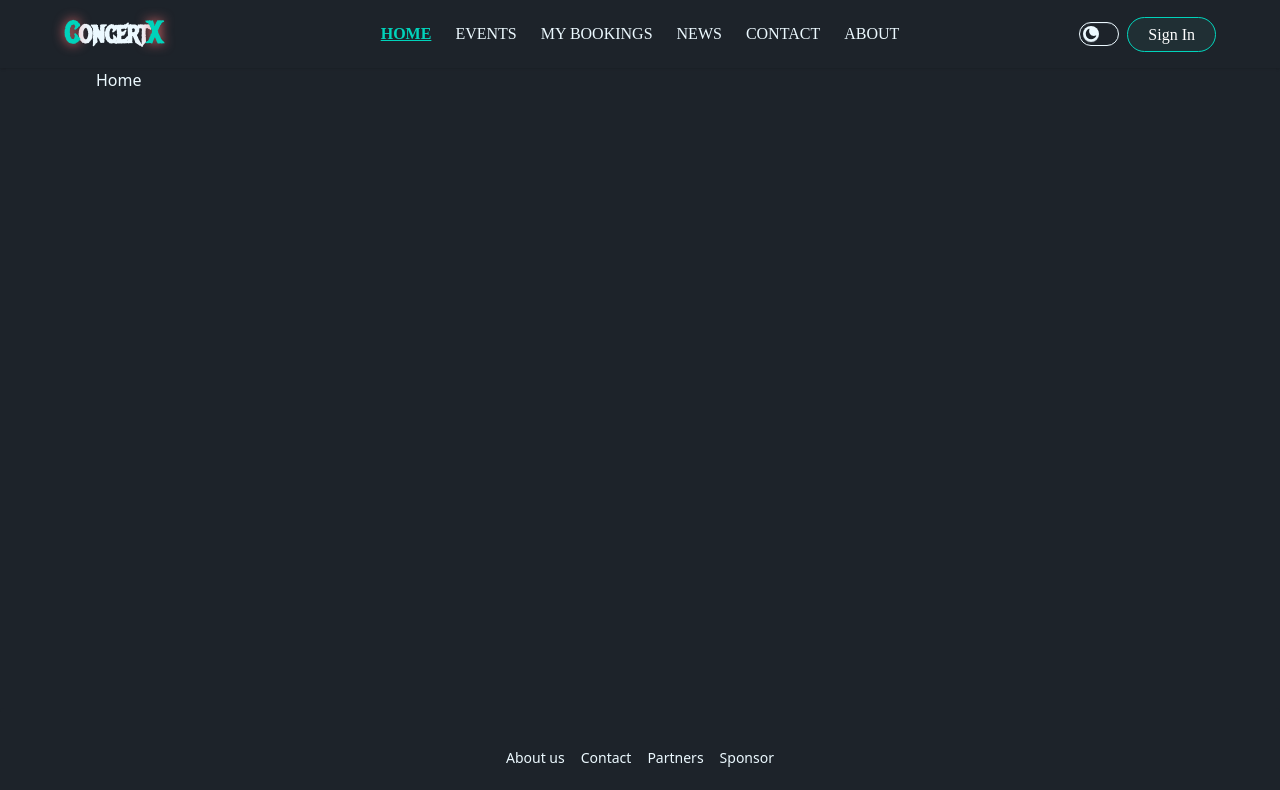
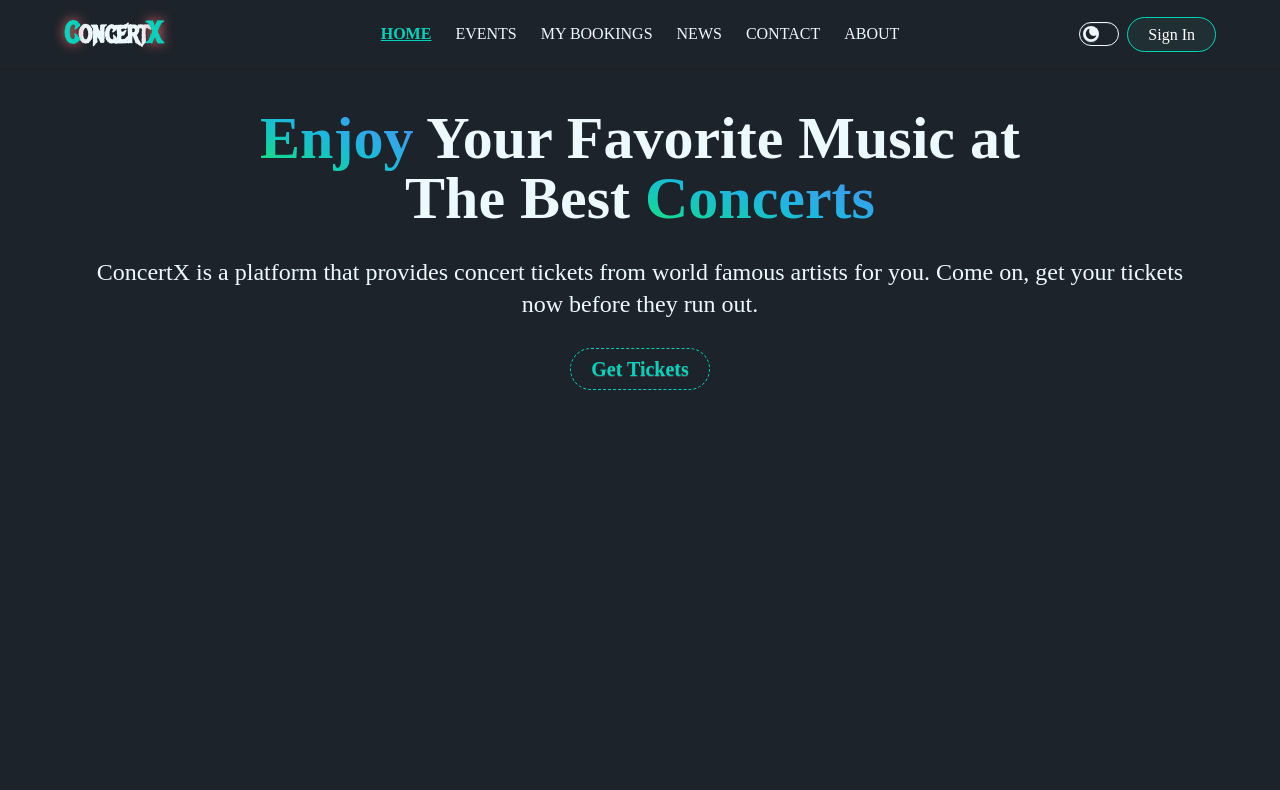
Before and after one commit to rubaiiyat/ConcertX, a React (Vite) app: page / in a window 1280 px wide. Shown: the top 790 px of the page. Built offline with nearby package versions, Linux system fonts and the light colour scheme.

Commit message:
add banner

```diff
--- /dev/null
+++ b/src/Components/Pages/Home/Banner.jsx
@@ -0,0 +1,32 @@
+import React from "react";
+import { Link } from "react-router";
+
+const Banner = () => {
+  return (
+    <div className="space-y-7" style={{ fontFamily: "'Bebas Neue', cursive" }}>
+      <h1 className="text-2xl md:text-4xl lg:text-6xl font-bold text-center">
+        <span className="bg-gradient-to-tr from-[#25e26a] via-[#1fb6e0] to-[#4588f4] text-transparent bg-clip-text">
+          Enjoy
+        </span>{" "}
+        Your Favorite Music at <br /> The Best{" "}
+        <span className="bg-gradient-to-tr from-[#25e26a] via-[#1fb6e0] to-[#4588f4] text-transparent bg-clip-text">
+          Concerts
+        </span>{" "}
+      </h1>
+      <p className="text-base md:text-xl lg:text-2xl text-center">
+        ConcertX is a platform that provides concert tickets from world famous
+        artists for you. Come on, get your tickets now before they run out.
+      </p>
+      <div className="flex justify-center ">
+        <Link
+          to={"/events"}
+          className="btn btn-dash btn-accent text-base md:text-xl p-5 rounded-full"
+        >
+          Get Tickets
+        </Link>
+      </div>
+    </div>
+  );
+};
+
+export default Banner;
--- /dev/null
+++ b/src/Components/Pages/Home/Home.jsx
@@ -0,0 +1,12 @@
+import React from "react";
+import Banner from "./Banner";
+
+const Home = () => {
+  return (
+    <div className="mt-10">
+      <Banner></Banner>
+    </div>
+  );
+};
+
+export default Home;
--- a/src/Routes/Routes.jsx
+++ b/src/Routes/Routes.jsx
@@ -1,5 +1,6 @@
 import { createBrowserRouter } from "react-router";
 import App from "../App";
+import Home from "../Components/Pages/Home/Home";
 
 const Routes = createBrowserRouter([
   {
@@ -8,7 +9,7 @@ const Routes = createBrowserRouter([
     children: [
       {
         path: "/",
-        element: <div>Home</div>,
+        element: <Home />,
       },
       {
         path: "/events",
```
Also changed, not shown: src/Components/Pages/Banner/Banner.jsx (deleted).
